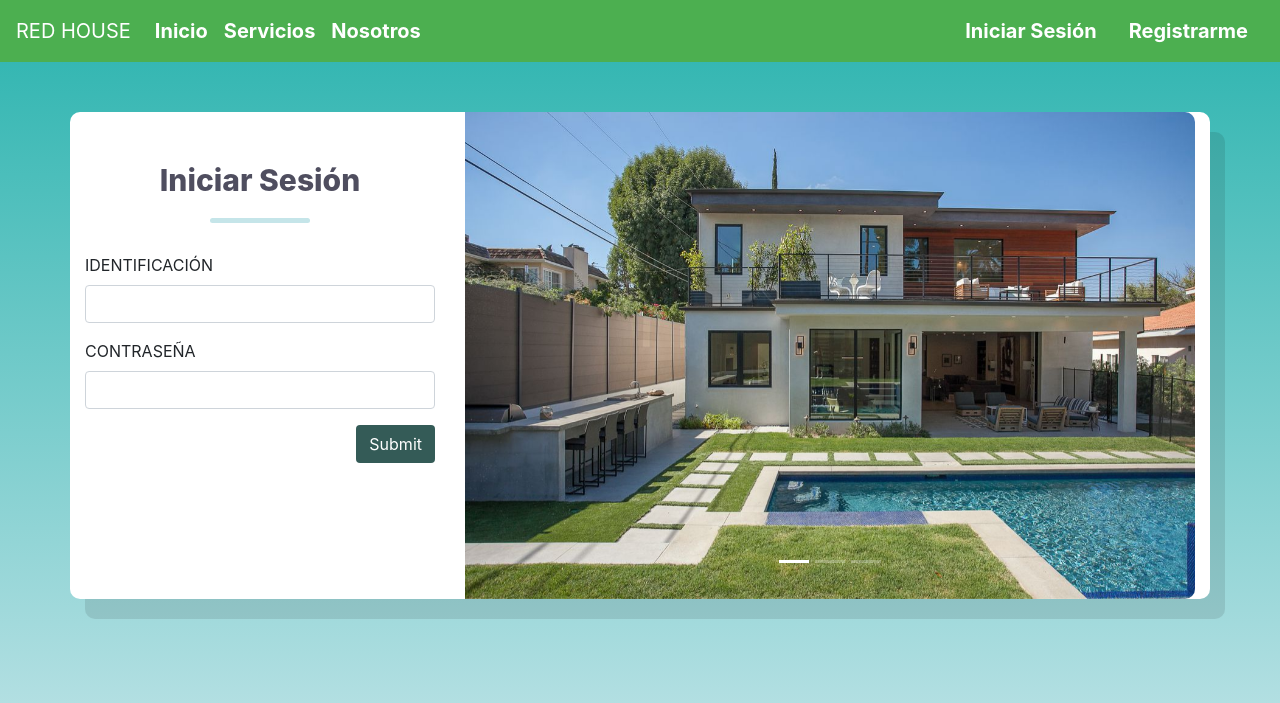
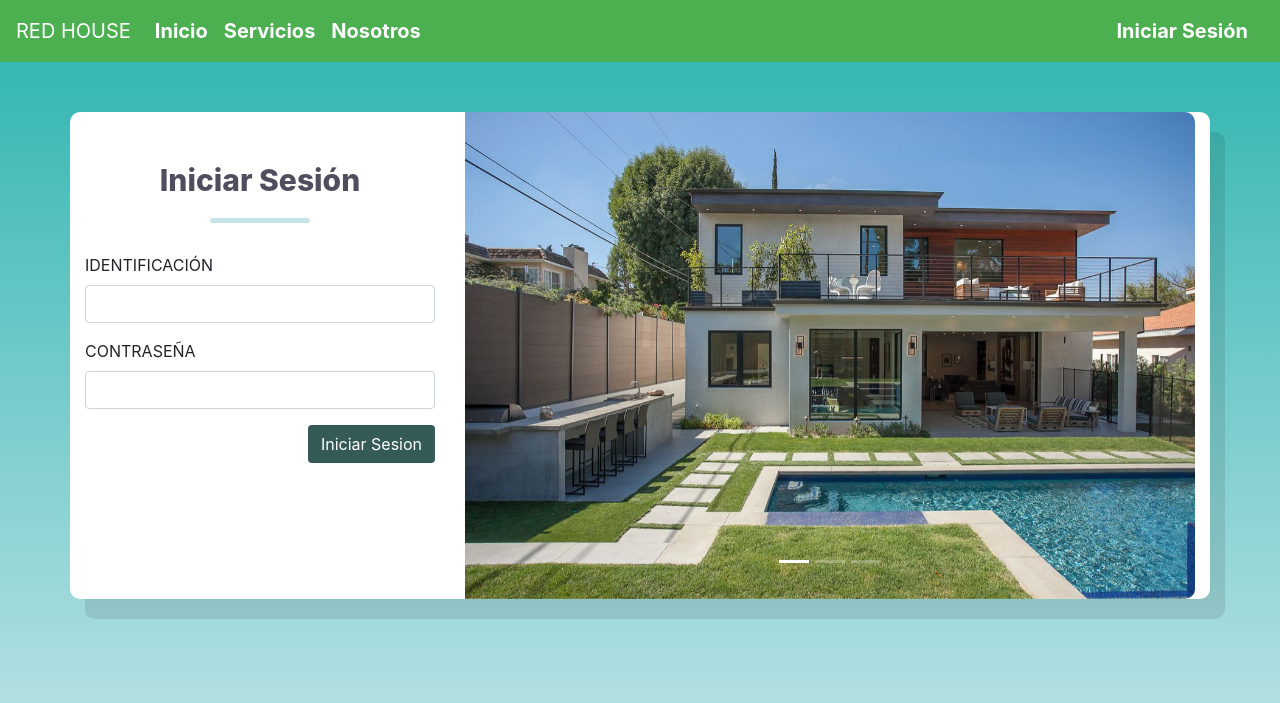
Before and after one commit to OscarAnCorzo/red_house, a PHP site: page /ingreso.php in a window 1280 px wide. Shown: the top 703 px of the page. Run offline with PHP 8.4, Linux system fonts and the light colour scheme; some libraries are stand-ins or nearby versions.

Commit message:
conecte las paginas y el logeo

```diff
--- a/funciones.js
+++ b/funciones.js
@@ -53,7 +53,7 @@ function ingresar() {
                     if (response.consulta == false) {
                         alert("El usuario no existe");
                     } else {
-                        alert("INICIO DE SESION EXITOSO");
+                        location.href="index.php";
                     }
                 }
             },
--- a/funciones.php
+++ b/funciones.php
@@ -28,7 +28,7 @@
         <div class="collapse navbar-collapse" id="navbarNavDropdown" >
             <ul class="navbar-nav" >
                 <li class="nav-item active" >
-                    <a class="nav-link letra_enca" href="#" >Inicio<span class="sr-only">(current)</span></a>
+                    <a class="nav-link letra_enca" href="index.php" >Inicio<span class="sr-only">(current)</span></a>
                 </li>
                 <li class="nav-item active ">
                     <a class="nav-link letra_enca" href="#">Servicios</a>
@@ -41,9 +41,6 @@
         <ul class="nav justify-content-end" >
             <li class="nav-item">
                 <a class="nav-link active letra_enca" href="ingreso.php">Iniciar Sesión</a>
-            </li>
-            <li class="nav-item">
-                <a class="nav-link active letra_enca" href="registro.php">Registrarme</a>
             </li>
         </ul>
     </nav>';
@@ -58,13 +55,13 @@
         <div class="collapse navbar-collapse" id="navbarNavDropdown" >
             <ul class="navbar-nav" >
                 <li class="nav-item active" >
-                    <a class="nav-link letra_enca" href="#" >Inicio<span class="sr-only">(current)</span></a>
+                    <a class="nav-link letra_enca" href="index.php" >Inicio<span class="sr-only">(current)</span></a>
                 </li>
                 <li class="nav-item active ">
                     <a class="nav-link letra_enca" href="#">Mis Publicaciones</a>
                 </li>
                 <li class="nav-item active ">
-                    <a class="nav-link letra_enca" href="#">Publicar</a>
+                    <a class="nav-link letra_enca" href="publicar_oferta.php">Publicar</a>
                 </li>
             </ul>
         </div>
@@ -73,7 +70,7 @@
                 <a class="nav-link active letra_enca" href="#">Notificaciones</a>
             </li>
             <li class="nav-item">
-                <a class="nav-link active letra_enca" href="#">Salir</a>
+                <a class="nav-link active letra_enca" href="cerrar_sesion.php">Salir</a>
             </li>
         </ul>
     </nav>';
--- a/ingreso.php
+++ b/ingreso.php
@@ -63,7 +63,7 @@
 
 
                     <div class="form-check">
-                        <button onclick="ingresar()" class="btn btn-login float-right">Submit</button>
+                        <button onclick="ingresar()" class="btn btn-login float-right">Iniciar Sesion</button>
                     </div>
 
                 </div>
```
Also changed, not shown: cerrar_sesion.php (added, +7 -0 lines), index.php (+7 -1 lines), publicar_oferta.php (+7 -1 lines).
